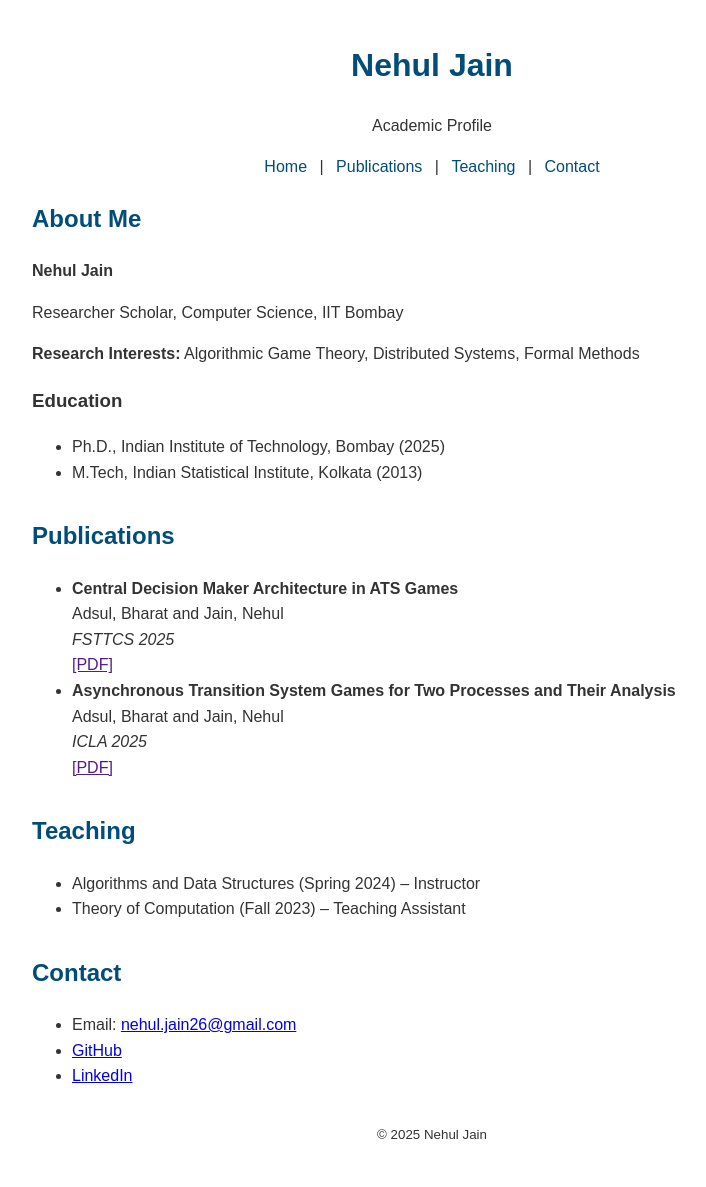
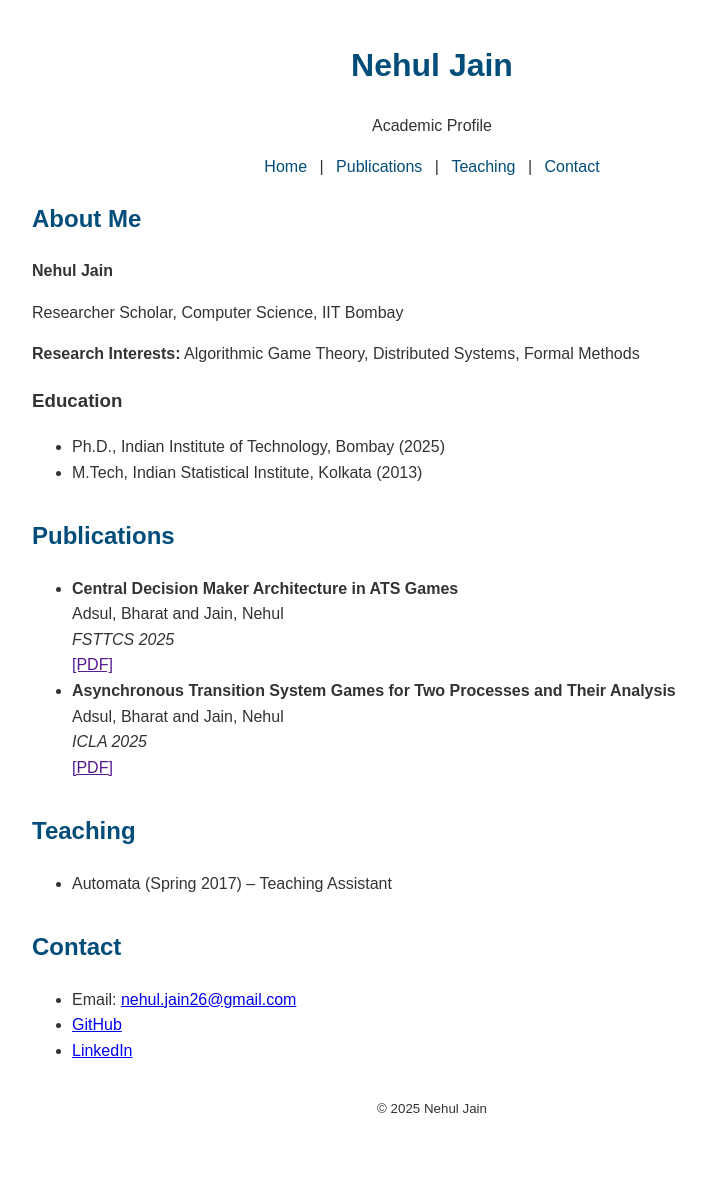
Before and after one commit to nehuljain26/nehuljain26.github.io, a Jekyll site: the page built from index.md, in a window 1280 px wide. Shown: the whole page, without its empty margins (208-914 px from the left). Built offline with Jekyll 4.4.1, drawn with Linux system fonts in a browser that asks for light colours; after the commit the page ends 1161 px from its top, so only the background shows below that.

Commit message:
updated details

```diff
--- a/_data/teaching.yml
+++ b/_data/teaching.yml
@@ -1,6 +1,3 @@
-- course: "Algorithms and Data Structures"
-  semester: "Spring 2024"
-  role: "Instructor"
-- course: "Theory of Computation"
-  semester: "Fall 2023"
+- course: "Automata"
+  semester: "Spring 2017"
   role: "Teaching Assistant"
```
